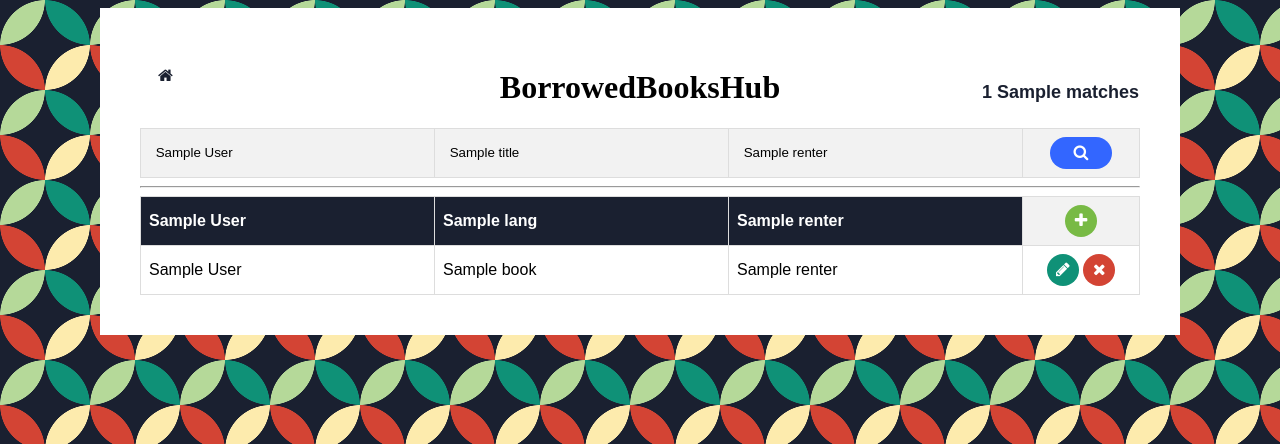
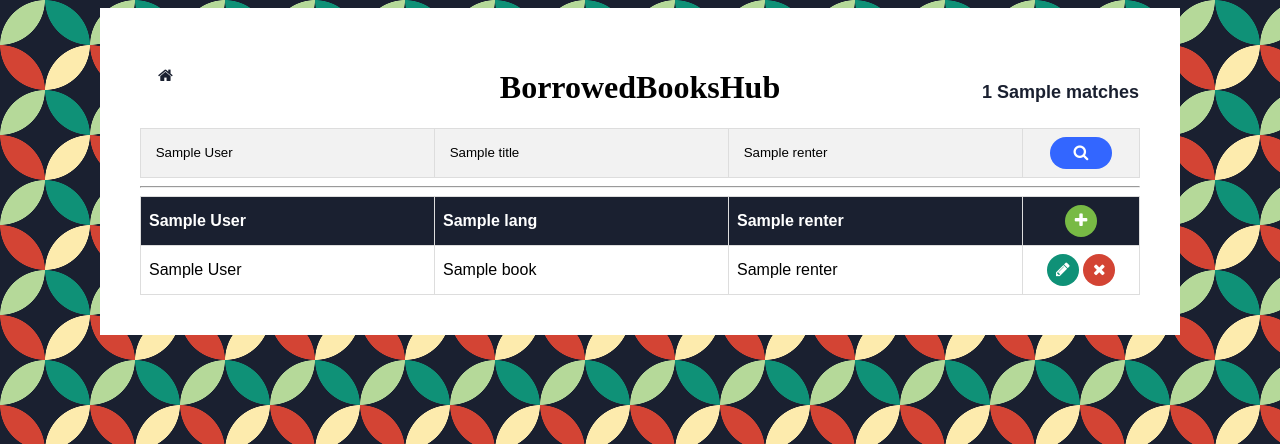
Before and after one commit to nbozsi/BorrowedBooksHub, a FastAPI app: template templates/searchpage.html in a window 1280 px wide. Shown: the top 444 px of the page. Run offline with FastAPI, Linux system fonts and the light colour scheme; the template is opened without the code that fills it: most values are stand-ins (such as "Sample title", 1, 10 or a date in 2020); some web fonts are replaced.

Commit message:
searchpage looks matches base look

```diff
--- a/templates/searchpage.html
+++ b/templates/searchpage.html
@@ -63,7 +63,7 @@
                 <th>{{lang["AUTHOR"]}}</th>
                 <th>{{lang["TITLE"]}}</th>
                 <th>{{lang["RENTER"]}}</th>
-                <td class="button-td"><a class="new-button" href="/new"><i class="fa fa-plus"></i></a></td>
+                <th class="button-td"><a class="new-button" href="/new"><i class="fa fa-plus"></i></a></th>
             </tr>
 
             {% for book in book_list %}
```
